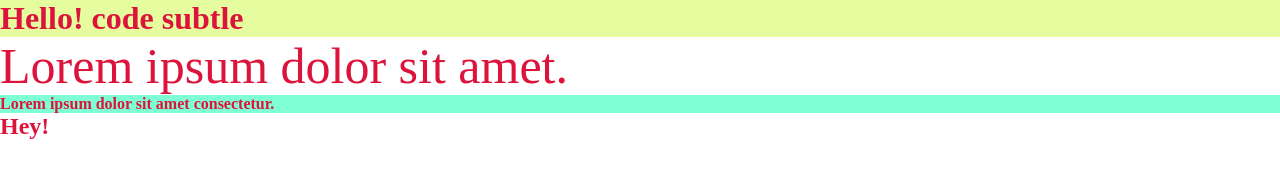
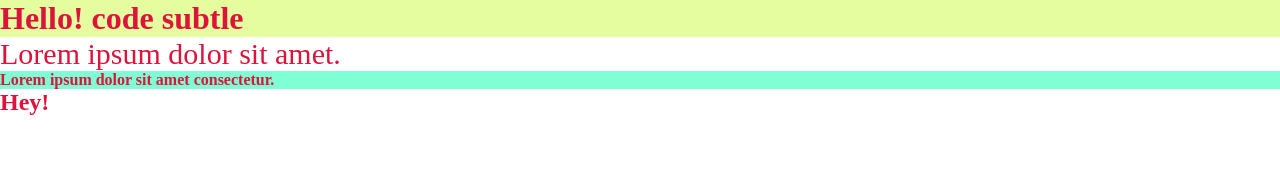
Before and after one commit to vinay-parit/HTML-and-CSS, a plain HTML site: page Selectors/selectors.html in a window 1280 px wide. Drawn offline with Linux system fonts and the light colour scheme.

Commit message:
Selectors updated

```diff
--- a/Selectors/selectors.css
+++ b/Selectors/selectors.css
@@ -1,30 +1,31 @@
 /* !-------- Universal Selector --------! */
-*{
+* {
   margin: 0;
   padding: 0;
   box-sizing: border-box;
 }
 
 /* !-------- Type Selector ---------!*/
-h1{
+h1 {
   background-color: rgb(229, 253, 159);
 }
 
 /* !---------- Class Selector ---------! */
-.class{
-    font-size: 50px;
+.class {
+  font-size: 30px;
   /* font-weight: 900; */
 }
 
 /* !---------- ID Selector ----------! */
-#id{
+#id {
   font-weight: 900;
   background-color: aquamarine;
 }
 
 /* !---------- Group Selector ----------! */
-h1, p, h2{
+h1,
+p,
+h2 {
   color: crimson;
   /* border: 1px solid black; */
-
 }
```
Lines whose indentation alone changed are shown as unchanged.
